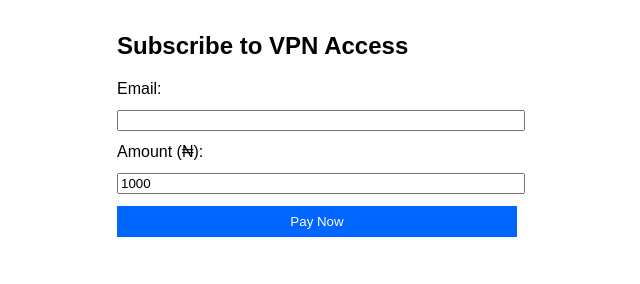
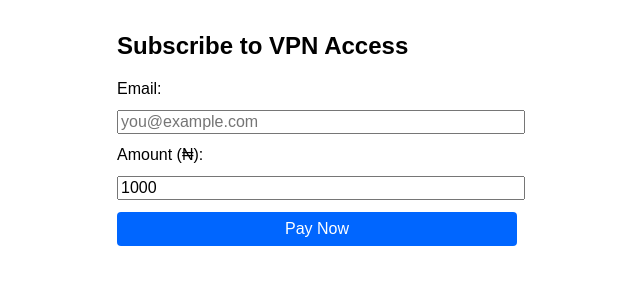
Before and after one commit to jephfree/jephshield_auto, a website: page public/payment.html in a window 1280 px wide. Shown: the whole page, without its empty margins (323-963 px from the left). Drawn offline with Linux system fonts and the light colour scheme.

Commit message:
Update subscription payment integration and UI

```diff
--- a/public/payment.html
+++ b/public/payment.html
@@ -1,23 +1,43 @@
 <!DOCTYPE html>
-<html>
+<html lang="en">
 <head>
-  <meta charset="UTF-8">
-  <title>Subscribe</title>
+  <meta charset="UTF-8" />
+  <title>Subscribe - Jephshield VPN</title>
   <style>
-    body { font-family: sans-serif; max-width: 400px; margin: 2rem auto; }
-    label, input, button { display: block; width: 100%; margin-bottom: .75rem; }
-    button { padding: .5rem; background: #0066FF; color: #fff; border: none; cursor: pointer; }
-    button:disabled { background: #999; }
+    body {
+      font-family: sans-serif;
+      max-width: 400px;
+      margin: 2rem auto;
+      padding: 0 1rem;
+    }
+    label, input, button {
+      display: block;
+      width: 100%;
+      margin-bottom: 0.75rem;
+      font-size: 1rem;
+    }
+    button {
+      padding: 0.5rem;
+      background: #0066FF;
+      color: #fff;
+      border: none;
+      cursor: pointer;
+      border-radius: 4px;
+    }
+    button:disabled {
+      background: #999;
+      cursor: not-allowed;
+    }
   </style>
 </head>
 <body>
   <h2>Subscribe to VPN Access</h2>
-  <form id="paymentForm">
+  <form id="paymentForm" novalidate>
     <label for="email">Email:</label>
-    <input type="email" id="email" required />
+    <input type="email" id="email" name="email" required placeholder="you@example.com" />
 
     <label for="amount">Amount (₦):</label>
-    <input type="number" id="amount" value="1000" required />
+    <input type="number" id="amount" name="amount" min="100" value="1000" required />
 
     <button id="payBtn" type="submit">Pay Now</button>
   </form>
@@ -31,8 +51,15 @@
       payBtn.disabled = true;
       payBtn.textContent = 'Processing…';
 
-      const email  = document.getElementById('email').value;
+      const email = document.getElementById('email').value.trim();
       const amount = Number(document.getElementById('amount').value);
+
+      if (!email || amount < 100) {
+        alert('Please enter a valid email and amount (minimum ₦100)');
+        payBtn.disabled = false;
+        payBtn.textContent = 'Pay Now';
+        return;
+      }
 
       try {
         const res = await fetch('/api/subscribe', {
@@ -40,10 +67,10 @@
           headers: { 'Content-Type': 'application/json' },
           body: JSON.stringify({ email, amount })
         });
+
         const data = await res.json();
 
-        if (data.authorization_url) {
-          // Redirect user to Paystack checkout
+        if (res.ok && data.authorization_url) {
           window.location.href = data.authorization_url;
         } else {
           throw new Error(data.message || 'Failed to initialize payment');
```
